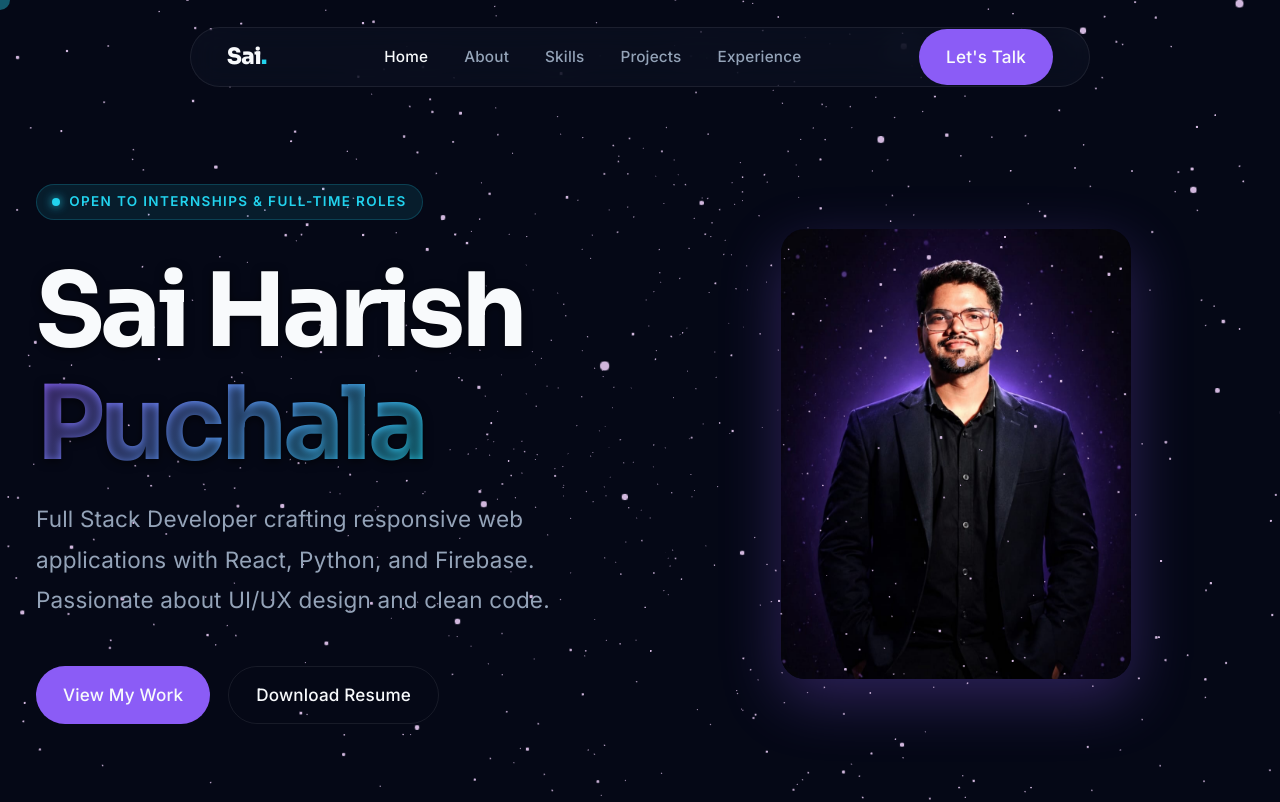
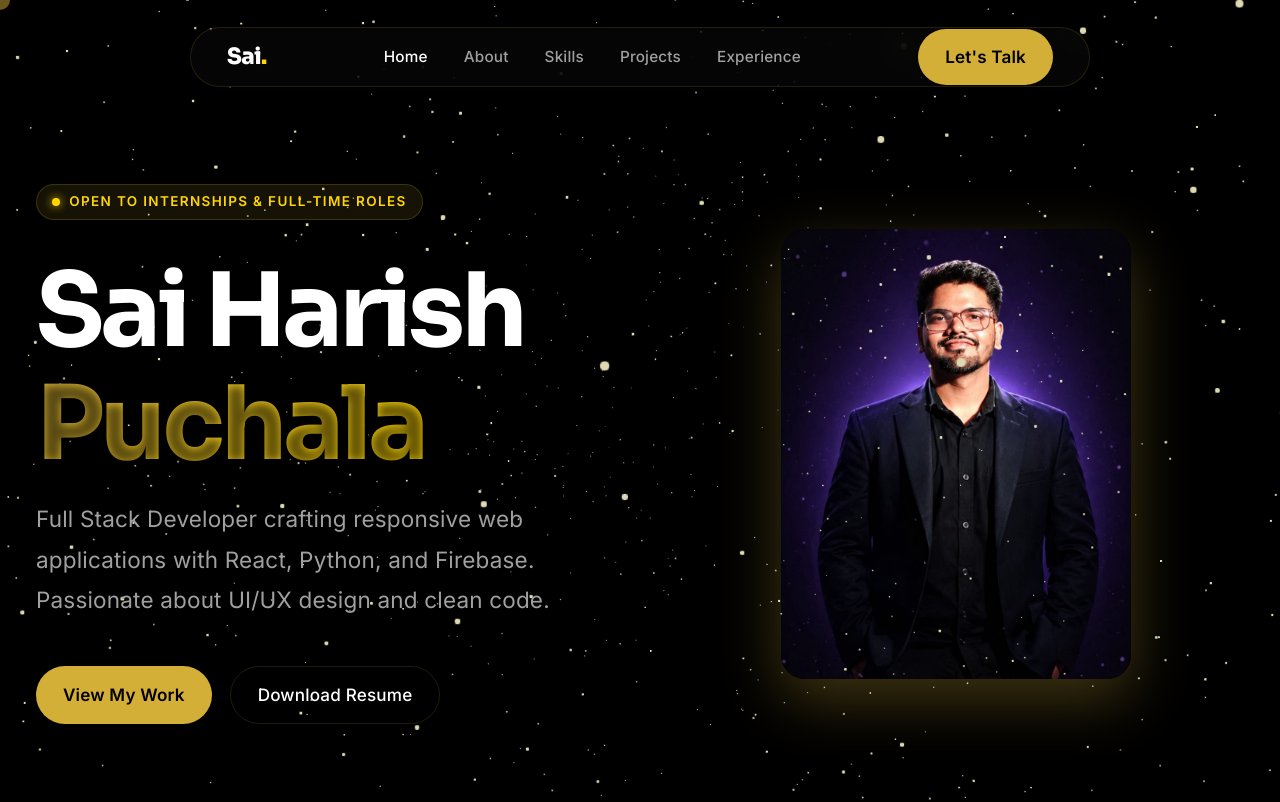
Before and after one commit to saiharish587/Portfolio, a React (Vite) app: page / in a window 1280 px wide. Shown: the top 802 px of the page. Built offline with nearby package versions, Linux system fonts and the light colour scheme.

Commit message:
updated color palette

```diff
--- a/src/components/Dock.css
+++ b/src/components/Dock.css
@@ -31,7 +31,7 @@
   align-items: center;
   justify-content: center;
   border-radius: 12px;
-  background: rgba(139, 92, 246, 0.1);
+  background: rgba(212, 175, 55, 0.08);
   border: 1px solid var(--glass-border);
   box-shadow:
     0 4px 6px -1px rgba(0, 0, 0, 0.1),
@@ -44,8 +44,8 @@
 
 .dock-item:hover {
   color: var(--text-primary);
-  border-color: rgba(139, 92, 246, 0.5);
-  background: rgba(139, 92, 246, 0.2);
+  border-color: rgba(212, 175, 55, 0.5);
+  background: rgba(212, 175, 55, 0.15);
 }
 
 .dock-item:focus-visible {
--- a/src/components/Hero.jsx
+++ b/src/components/Hero.jsx
@@ -19,7 +19,7 @@ const StarField = (props) => {
   return (
     <group rotation={[0, 0, Math.PI / 4]}>
       <Points ref={ref} positions={sphere} stride={3} frustumCulled={false} {...props}>
-        <PointMaterial transparent color="#8b5cf6" size={0.005} sizeAttenuation={true} depthWrite={false} />
+        <PointMaterial transparent color="#d4af37" size={0.005} sizeAttenuation={true} depthWrite={false} />
       </Points>
     </group>
   );
--- a/src/index.css
+++ b/src/index.css
@@ -1,12 +1,12 @@
 :root {
-  --text: #6b6375;
-  --text-h: #08060d;
-  --bg: #fff;
-  --border: #e5e4e7;
+  --text: #1c1917;
+  --text-h: #000000;
+  --bg: #ffffff;
+  --border: #e5e5e5;
   --code-bg: #f4f3ec;
-  --accent: #aa3bff;
-  --accent-bg: rgba(170, 59, 255, 0.1);
-  --accent-border: rgba(170, 59, 255, 0.5);
+  --accent: #d4af37;
+  --accent-bg: rgba(212, 175, 55, 0.1);
+  --accent-border: rgba(212, 175, 55, 0.5);
   --social-bg: rgba(244, 243, 236, 0.5);
   --shadow:
     rgba(0, 0, 0, 0.1) 0 10px 15px -3px, rgba(0, 0, 0, 0.05) 0 4px 6px -2px;
@@ -32,17 +32,17 @@
 
 @media (prefers-color-scheme: dark) {
   :root {
-    --text: #9ca3af;
-    --text-h: #f3f4f6;
-    --bg: #16171d;
-    --border: #2e303a;
-    --code-bg: #1f2028;
-    --accent: #c084fc;
-    --accent-bg: rgba(192, 132, 252, 0.15);
-    --accent-border: rgba(192, 132, 252, 0.5);
-    --social-bg: rgba(47, 48, 58, 0.5);
+    --text: #a0a0a0;
+    --text-h: #ffffff;
+    --bg: #000000;
+    --border: #1c1c1c;
+    --code-bg: #0b0b0b;
+    --accent: #ffd700;
+    --accent-bg: rgba(212, 175, 55, 0.15);
+    --accent-border: rgba(212, 175, 55, 0.5);
+    --social-bg: rgba(11, 11, 11, 0.5);
     --shadow:
-      rgba(0, 0, 0, 0.4) 0 10px 15px -3px, rgba(0, 0, 0, 0.25) 0 4px 6px -2px;
+      rgba(0, 0, 0, 0.6) 0 10px 15px -3px, rgba(0, 0, 0, 0.4) 0 4px 6px -2px;
   }
 
   #social .button-icon {
--- a/src/styles.css
+++ b/src/styles.css
@@ -8,19 +8,19 @@
 
 :root {
   /* Exact Design System */
-  --bg: #050816;
-  --bg-2: #0f172a;
-  --accent: #8b5cf6;
-  --accent-hover: #a78bfa;
-  --accent-glow: #22d3ee;
+  --bg: #000000;
+  --bg-2: #0a0a0a;
+  --accent: #d4af37;
+  --accent-hover: #ffd700;
+  --accent-glow: #ffd700;
 
-  --text-primary: #f8fafc;
-  --text-secondary: #94a3b8;
+  --text-primary: #ffffff;
+  --text-secondary: #a0a0a0;
 
   /* Glassmorphism Constants */
-  --glass-bg: rgba(15, 23, 42, 0.4);
-  --glass-border: rgba(255, 255, 255, 0.08);
-  --glass-glow: rgba(139, 92, 246, 0.1);
+  --glass-bg: rgba(10, 10, 10, 0.5);
+  --glass-border: rgba(212, 175, 55, 0.15);
+  --glass-glow: rgba(212, 175, 55, 0.08);
 
   /* Typography */
   --font-display: 'Sora', sans-serif;
@@ -74,8 +74,8 @@ body::after {
   height: 100vh;
   z-index: -2;
   background:
-    radial-gradient(circle at 15% 50%, rgba(139, 92, 246, 0.15), transparent 25%),
-    radial-gradient(circle at 85% 30%, rgba(34, 211, 238, 0.15), transparent 25%);
+    radial-gradient(circle at 15% 50%, rgba(212, 175, 55, 0.12), transparent 25%),
+    radial-gradient(circle at 85% 30%, rgba(255, 255, 255, 0.08), transparent 25%);
   filter: blur(100px);
   pointer-events: none;
 }
@@ -142,7 +142,7 @@ p {
 }
 
 .glass-card {
-  background: linear-gradient(145deg, rgba(15, 23, 42, 0.6) 0%, rgba(5, 8, 22, 0.4) 100%);
+  background: linear-gradient(145deg, rgba(10, 10, 10, 0.6) 0%, rgba(0, 0, 0, 0.4) 100%);
   backdrop-filter: blur(20px);
   -webkit-backdrop-filter: blur(20px);
   border: 1px solid var(--glass-border);
@@ -168,16 +168,16 @@ p {
 
 .glass-card:hover {
   transform: translateY(-4px);
-  border-color: rgba(139, 92, 246, 0.3);
-  box-shadow: 0 20px 40px rgba(0,0,0,0.4), 0 0 40px rgba(139, 92, 246, 0.1);
+  border-color: rgba(212, 175, 55, 0.3);
+  box-shadow: 0 20px 40px rgba(0,0,0,0.6), 0 0 40px rgba(212, 175, 55, 0.1);
 }
 
 /* Buttons */
 .btn-primary {
   background: var(--accent);
-  color: var(--text-primary);
+  color: #000000;
   font-family: var(--font-body);
-  font-weight: 500;
+  font-weight: 600;
   padding: 0.8rem 1.5rem;
   border-radius: 99px;
   border: none;
@@ -203,7 +203,7 @@ p {
 
 .btn-primary:hover {
   background: var(--accent-hover);
-  box-shadow: 0 0 20px rgba(139, 92, 246, 0.4);
+  box-shadow: 0 0 20px rgba(212, 175, 55, 0.4);
   transform: translateY(-2px);
 }
 
@@ -348,8 +348,8 @@ section {
   align-items: center;
   gap: 0.5rem;
   padding: 0.35rem 0.85rem;
-  background: rgba(34, 211, 238, 0.1);
-  border: 1px solid rgba(34, 211, 238, 0.2);
+  background: rgba(212, 175, 55, 0.1);
+  border: 1px solid rgba(212, 175, 55, 0.2);
   border-radius: 99px;
   color: var(--accent-glow);
   font-size: 0.75rem;
@@ -425,7 +425,7 @@ section {
   top: 0;
   bottom: 0;
   width: 2px;
-  background: linear-gradient(180deg, rgba(139,92,246,0.2), rgba(34,211,238,0.1), transparent);
+  background: linear-gradient(180deg, rgba(212, 175, 55, 0.2), rgba(255, 255, 255, 0.1), transparent);
   z-index: 0;
 }
 
@@ -518,13 +518,13 @@ section {
 }
 .cert-grid { display: grid; grid-template-columns: repeat(2, 1fr); gap: 1rem; }
 .cert-card { display: flex; align-items: center; gap: 1rem; padding: 0.9rem 1rem; min-height: 96px; transition: transform 0.25s ease, box-shadow 0.25s ease; }
-.cert-card:hover { transform: translateY(-6px); box-shadow: 0 30px 60px rgba(10,8,20,0.5), 0 0 40px rgba(139,92,246,0.06); border-color: rgba(139,92,246,0.18); }
-.cert-icon { width:44px; height:44px; border-radius:12px; display:flex; align-items:center; justify-content:center; font-weight:700; color:white; background: linear-gradient(135deg, rgba(139,92,246,0.9), rgba(34,211,238,0.6)); box-shadow: 0 6px 18px rgba(139,92,246,0.12); flex: 0 0 44px; }
+.cert-card:hover { transform: translateY(-6px); box-shadow: 0 30px 60px rgba(0,0,0,0.6), 0 0 40px rgba(212,175,55,0.06); border-color: rgba(212,175,55,0.18); }
+.cert-icon { width:44px; height:44px; border-radius:12px; display:flex; align-items:center; justify-content:center; font-weight:700; color:#000000; background: linear-gradient(135deg, rgba(212,175,55,0.95), rgba(255,255,255,0.9)); box-shadow: 0 6px 18px rgba(212,175,55,0.2); flex: 0 0 44px; }
 .cert-body { display:flex; flex-direction: column; gap: 0.25rem; align-items: flex-start; flex: 1 1 auto; }
 .cert-title { font-size: 0.95rem; font-weight: 600; line-height: 1.2; white-space: nowrap; overflow: hidden; text-overflow: ellipsis; }
 .cert-issuer { color: var(--text-secondary); font-size: 0.85rem; }
 .cert-btn { background: transparent; border: 1px solid rgba(255,255,255,0.06); color: var(--text-primary); padding: 0.45rem 0.8rem; border-radius: 8px; font-size: 0.85rem; text-decoration: none; margin-left: auto; }
-.cert-btn:hover { background: rgba(139,92,246,0.06); border-color: rgba(139,92,246,0.18); }
+.cert-btn:hover { background: rgba(212,175,55,0.06); border-color: rgba(212,175,55,0.18); }
 
 /* push education content slightly down so it lines up with certifications grid */
 .edu-column { padding-top: 0.6rem; }
@@ -673,19 +673,19 @@ section {
   object-fit: cover;
   position: relative;
   z-index: 2;
-  box-shadow: 0 20px 60px rgba(139, 92, 246, 0.3);
+  box-shadow: 0 20px 60px rgba(212, 175, 55, 0.3);
   transition: all 0.3s ease;
 }
 
 .profile-image:hover {
   transform: translateY(-10px) scale(1.02);
-  box-shadow: 0 30px 80px rgba(139, 92, 246, 0.5);
+  box-shadow: 0 30px 80px rgba(212, 175, 55, 0.5);
 }
 
 .image-glow {
   position: absolute;
   inset: -20px;
-  background: radial-gradient(circle at var(--mouse-x, 50%) var(--mouse-y, 50%), rgba(139, 92, 246, 0.4), transparent 60%);
+  background: radial-gradient(circle at var(--mouse-x, 50%) var(--mouse-y, 50%), rgba(212, 175, 55, 0.4), transparent 60%);
   border-radius: 24px;
   z-index: 1;
   opacity: 0;
@@ -700,7 +700,7 @@ section {
 .image-border {
   position: absolute;
   inset: -3px;
-  background: linear-gradient(135deg, rgba(139, 92, 246, 0.5), rgba(34, 211, 238, 0.3));
+  background: linear-gradient(135deg, rgba(212, 175, 55, 0.5), rgba(255, 255, 255, 0.3));
   border-radius: 24px;
   z-index: 0;
   opacity: 0;
@@ -1051,8 +1051,8 @@ section {
 }
 
 .skill-tag:hover {
-  background: rgba(139, 92, 246, 0.1);
-  border-color: rgba(139, 92, 246, 0.3);
+  background: rgba(212, 175, 55, 0.1);
+  border-color: rgba(212, 175, 55, 0.3);
   color: var(--text-primary);
   transform: translateY(-2px);
 }
@@ -1149,9 +1149,9 @@ footer {
 
 .social-icon:hover {
   background: var(--accent);
-  color: #fff;
+  color: #000;
   transform: translateY(-3px);
-  box-shadow: 0 10px 20px rgba(139, 92, 246, 0.3);
+  box-shadow: 0 10px 20px rgba(212, 175, 55, 0.3);
 }
 
 /* Custom Cursor */
@@ -1159,7 +1159,7 @@ footer {
   position: fixed;
   top: 0; left: 0;
   width: 20px; height: 20px;
-  background: rgba(34, 211, 238, 0.4);
+  background: rgba(212, 175, 55, 0.5);
   border-radius: 50%;
   pointer-events: none;
   z-index: 9999;
@@ -1170,8 +1170,8 @@ footer {
 
 .custom-cursor.hovering {
   width: 60px; height: 60px;
-  background: rgba(139, 92, 246, 0.2);
-  border: 1px solid rgba(139, 92, 246, 0.5);
+  background: rgba(212, 175, 55, 0.2);
+  border: 1px solid rgba(212, 175, 55, 0.5);
   backdrop-filter: blur(2px);
 }
 
--- a/vite.config.js
+++ b/vite.config.js
@@ -10,17 +10,6 @@ export default defineConfig({
     // Disable source maps in production to prevent information disclosure
     sourcemap: false,
 
-    // Minify build output to reduce attack surface
-    minify: 'terser',
-
-    // Use terser with compression options
-    terserOptions: {
-      compress: {
-        drop_console: true, // Remove console logs in production
-      },
-      mangle: true, // Mangle variable names for obfuscation
-    },
-
     // Chunk size warnings
     chunkSizeWarningLimit: 500,
 
@@ -28,10 +17,18 @@ export default defineConfig({
     rollupOptions: {
       output: {
         // Prevent external script injection
-        manualChunks: {
-          'vendor': ['react', 'react-dom'],
-          'three': ['three', '@react-three/fiber', '@react-three/drei'],
-          'animation': ['framer-motion', 'motion', 'gsap', 'lenis'],
+        manualChunks(id) {
+          if (id.includes('node_modules')) {
+            if (id.includes('react') || id.includes('react-dom')) {
+              return 'vendor';
+            }
+            if (id.includes('three') || id.includes('@react-three')) {
+              return 'three';
+            }
+            if (id.includes('framer-motion') || id.includes('motion') || id.includes('gsap') || id.includes('lenis')) {
+              return 'animation';
+            }
+          }
         },
       },
     },
```
Also changed, not shown: src/components/ChromaGrid.jsx (+6 -6 lines), src/data/portfolioData.js (+5 -5 lines).
